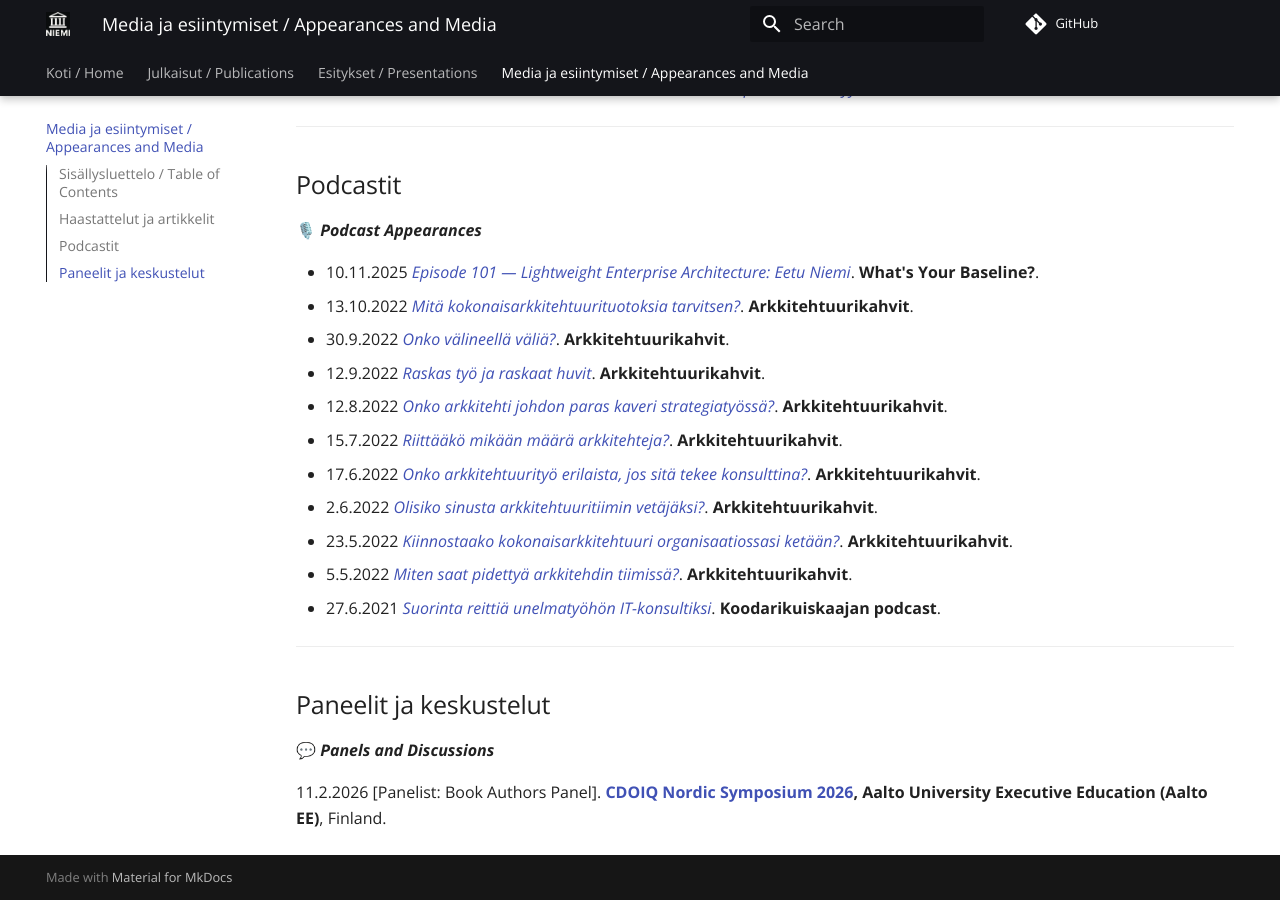
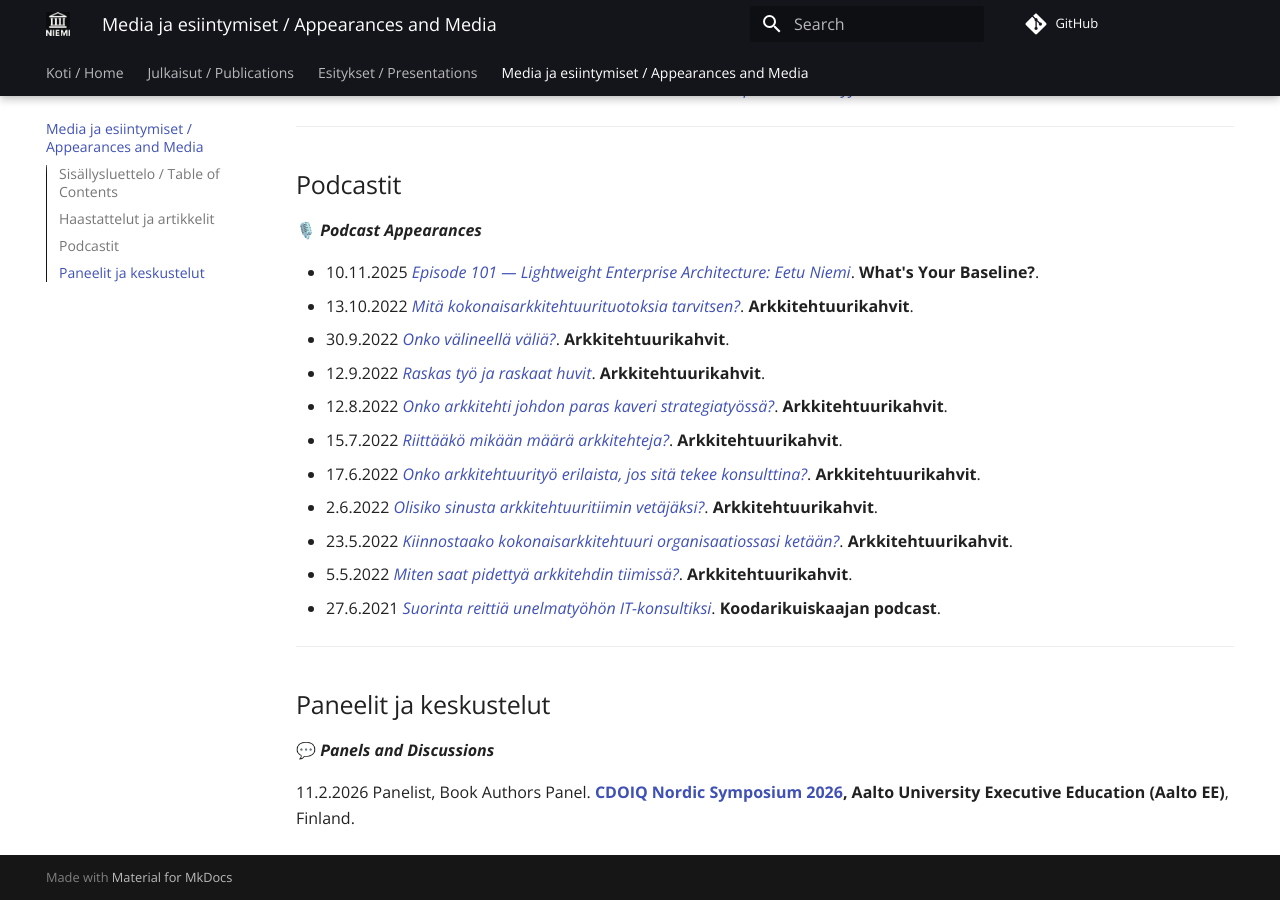
Before and after one commit to eetuniemiphd/eetuniemi, an MkDocs documentation site: the page built from docs/appearances-media.md, in a window 1280 px wide and 900 px high, scrolled down 629 px. Built offline with MkDocs 1.6.1 and Material for MkDocs 9.7.7, drawn with Linux system fonts in a browser that asks for light colours; comment, search, counter and statistics services are not loaded.

```diff
--- a/docs/appearances-media.md
+++ b/docs/appearances-media.md
@@ -42,4 +42,4 @@ Tämä lista ei ole kattava ennen vuotta 2016 / This list is not comprehensive p
 ## Paneelit ja keskustelut
 💬 ***Panels and Discussions***
 
-11.2.2026 [Panelist: Book Authors Panel]. **[CDOIQ Nordic Symposium 2026](https://www.aaltoee.fi/en/programs/cdoiq-nordic-symposium), Aalto University Executive Education (Aalto EE)**, Finland.
+11.2.2026 Panelist, Book Authors Panel. **[CDOIQ Nordic Symposium 2026](https://www.aaltoee.fi/en/programs/cdoiq-nordic-symposium), Aalto University Executive Education (Aalto EE)**, Finland.
```
